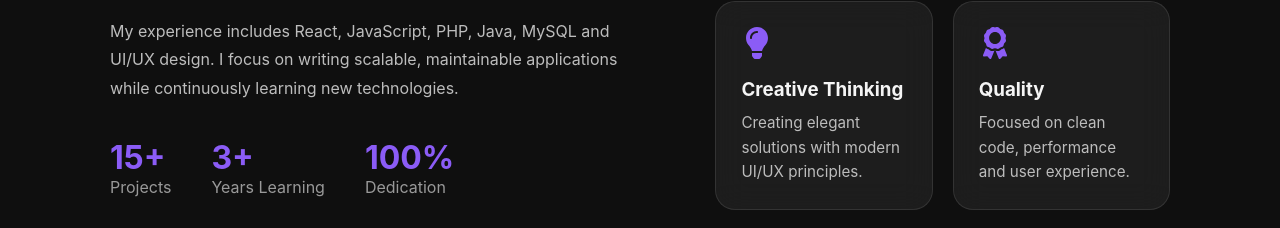
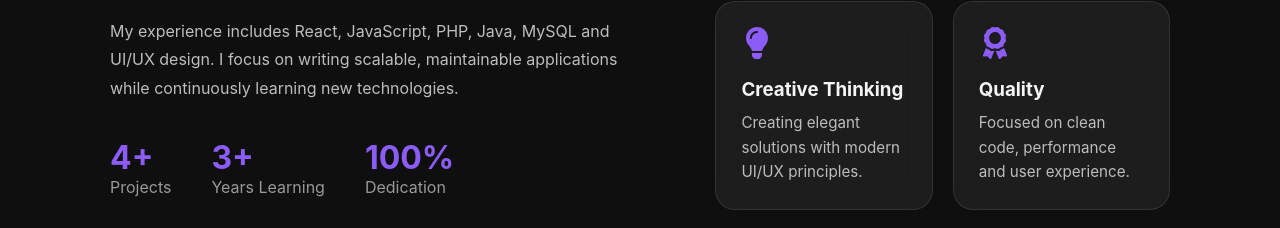
Before and after one commit to Shanze2002/portfolio, a React (Vite) app: page / in a window 1280 px wide. Shown: the part 1346-1574 px from the top of the page. Built offline with nearby package versions, Linux system fonts and the light colour scheme.

Commit message:
Updated portfolio design and content

```diff
--- a/src/components/About.jsx
+++ b/src/components/About.jsx
@@ -40,7 +40,7 @@ function About() {
         <div className="about-stats">
 
           <div>
-            <h3>15+</h3>
+            <h3>4+</h3>
             <span>Projects</span>
           </div>
 
```
